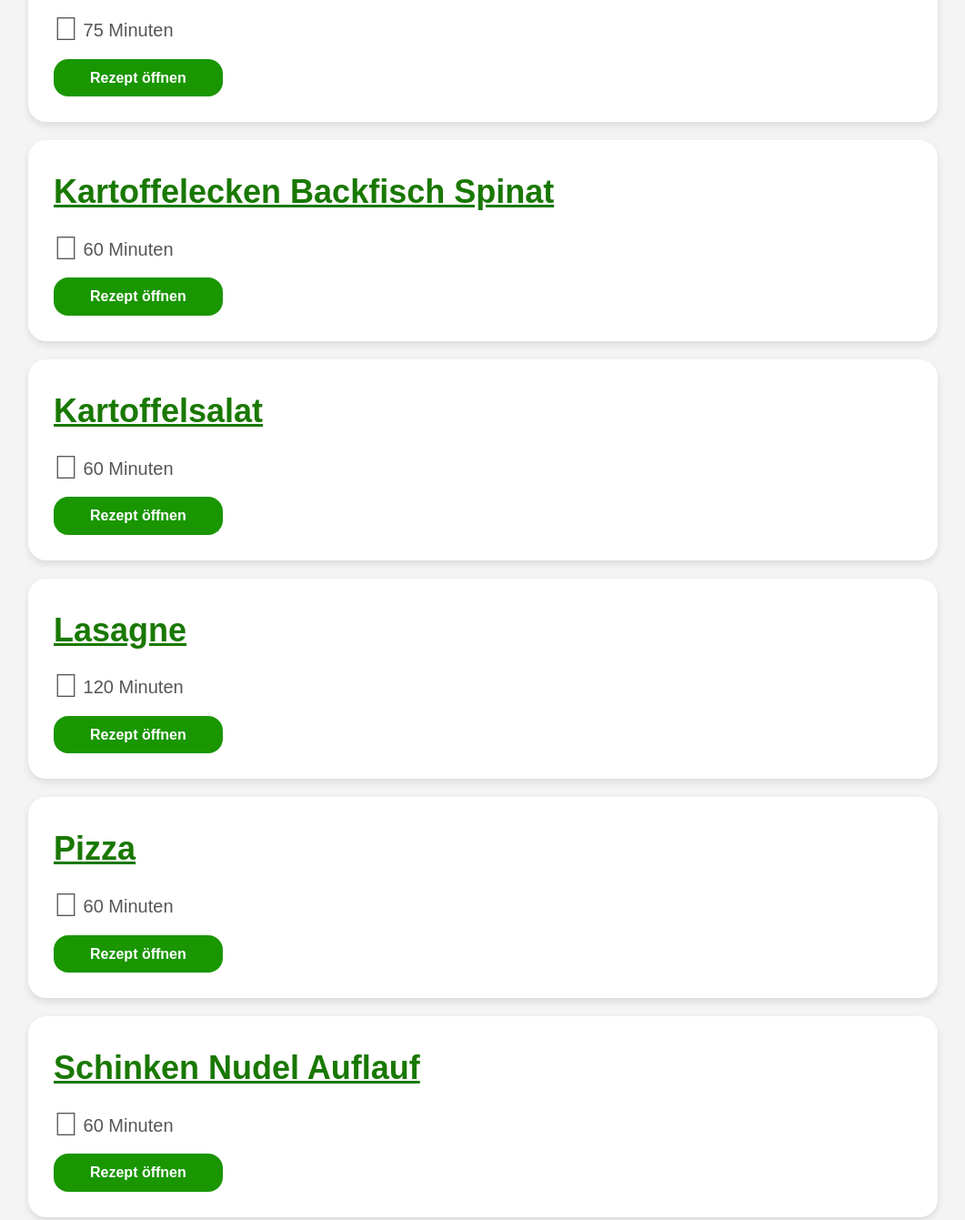
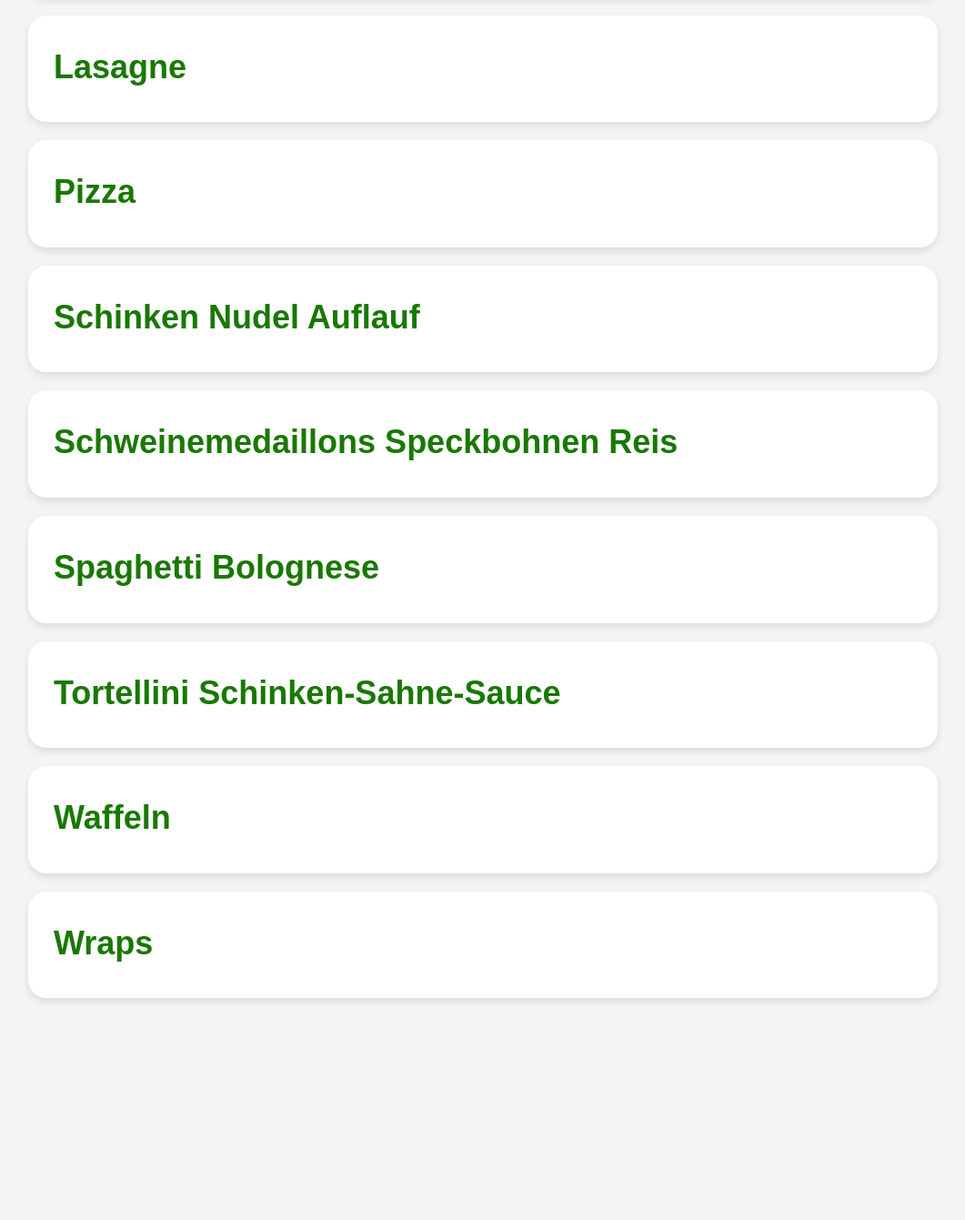
Before and after one commit to genussbox/genussbox.github.io, a plain HTML site: page index.html in a window 1280 px wide. Shown: the part 949-2290 px from the top of the page at 91% size, without its empty margins (109-1170 px from the left). After the commit the page ends 2126 px from the top, so only its background shows below. Drawn offline with Linux system fonts and the light colour scheme.

Commit message:
Add files via upload

```diff
--- a/index.html
+++ b/index.html
@@ -6,7 +6,6 @@
     <meta name="robots" content="noindex, nofollow">
     <title>Genussbox</title>
     <style>
-        /* Grundlegende Reset-Stile */
         * {
             margin: 0;
             padding: 0;
@@ -44,13 +43,11 @@
             margin: 20px auto;
         }
 
-        /* Rezept-Container */
         .recipe-list {
             display: block;
             padding: 20px 0;
         }
 
-        /* Rezeptkarten */
         .recipe-card {
             background-color: #fff;
             border: 8px solid rgba(0, 0, 0, 0);
@@ -60,6 +57,7 @@
             margin-bottom: 20px;
             text-align: left;
             transition: transform 0.3s ease, box-shadow 0.3s ease, border-radius 0.6s ease, background-color 0.6s ease, border-color 0.3s ease;
+            cursor: pointer;
         }
 
         .recipe-card:hover {
@@ -72,36 +70,9 @@
         .recipe-card h2 {
             font-size: 36px;
             font-weight: bold;
-            color: rgb(25, 120, 0); /* Verdantgrün in RGB */
+            color: rgb(25, 120, 0);
             margin-bottom: 4px;
-			text-decoration: underline;
-        }
-
-        .recipe-card p {
-            font-size: 20px;
-            color: #555;
-            margin-bottom: 4px;
-        }
-
-        /* Rezept-Button */
-        .recipe-button {
-            display: inline-block;
-            padding: 8px 40px;
-            background-color: rgb(25, 150, 0); /* Verdantgrün in RGB */
-            color: white;
-            text-decoration: none;
-            border-radius: 16px;
-            font-weight: bold;
-            transition: background-color 0.3s ease;
-        }
-
-        .recipe-button:hover {
-            background-color: rgb(50, 200, 0); /* Dunkleres Grün für Hover-Effekt */
-        }
-		.wingdings {
-            font-family: "Wingdings", sans-serif;
-			font-size: 36px;
-			vertical-align: -4px;
+            text-decoration: none; /* Keine Unterstreichung */
         }
     </style>
 </head>
@@ -112,75 +83,47 @@
 
     <main>
         <section class="recipe-list">
-			<div class="recipe-card">
+            <div class="recipe-card" onclick="window.open('Apfelpfannkuchen.pdf', '_blank')">
                 <h2>Apfelpfannkuchen</h2>
-                 <p><span class="wingdings"></span> 60 Minuten</p>
-                <a href="Apfelpfannkuchen.pdf" class="recipe-button" target="_blank">Rezept öffnen</a>
             </div>
-			<div class="recipe-card">
+            <div class="recipe-card" onclick="window.open('Blumenkohlauflauf.pdf', '_blank')">
                 <h2>Blumenkohlauflauf</h2>
-                 <p><span class="wingdings"></span> 60 Minuten</p>
-                <a href="Blumenkohlauflauf.pdf" class="recipe-button" target="_blank">Rezept öffnen</a>
             </div>
-			<div class="recipe-card">
+            <div class="recipe-card" onclick="window.open('Frikadellen_Erbsen_Reis.pdf', '_blank')">
                 <h2>Frikadellen Erbsen Reis</h2>
-                 <p><span class="wingdings"></span> 60 Minuten</p>
-                <a href="Frikadellen_Erbsen_Reis.pdf" class="recipe-button" target="_blank">Rezept öffnen</a>
             </div>
-			<div class="recipe-card">
+            <div class="recipe-card" onclick="window.open('Grünkohleintopf.pdf', '_blank')">
                 <h2>Grünkohleintopf</h2>
-                 <p><span class="wingdings"></span> 75 Minuten</p>
-                <a href="Grünkohleintopf.pdf" class="recipe-button" target="_blank">Rezept öffnen</a>
             </div>
-			<div class="recipe-card">
+            <div class="recipe-card" onclick="window.open('Kartoffelecken_Backfisch_Spinat.pdf', '_blank')">
                 <h2>Kartoffelecken Backfisch Spinat</h2>
-                 <p><span class="wingdings"></span> 60 Minuten</p>
-                <a href="Kartoffelecken_Backfisch_Spinat.pdf" class="recipe-button" target="_blank">Rezept öffnen</a>
             </div>
-			<div class="recipe-card">
+            <div class="recipe-card" onclick="window.open('Kartoffelsalat.pdf', '_blank')">
                 <h2>Kartoffelsalat</h2>
-                 <p><span class="wingdings"></span> 60 Minuten</p>
-                <a href="Kartoffelsalat.pdf" class="recipe-button" target="_blank">Rezept öffnen</a>
             </div>
-			<div class="recipe-card">
+            <div class="recipe-card" onclick="window.open('Lasagne.pdf', '_blank')">
                 <h2>Lasagne</h2>
-                 <p><span class="wingdings"></span> 120 Minuten</p>
-                <a href="Lasagne.pdf" class="recipe-button" target="_blank">Rezept öffnen</a>
             </div>
-			<div class="recipe-card">
+            <div class="recipe-card" onclick="window.open('Pizza.pdf', '_blank')">
                 <h2>Pizza</h2>
-                 <p><span class="wingdings"></span> 60 Minuten</p>
-                <a href="Pizza.pdf" class="recipe-button" target="_blank">Rezept öffnen</a>
             </div>
-			<div class="recipe-card">
+            <div class="recipe-card" onclick="window.open('Schinken_Nudel_Auflauf.pdf', '_blank')">
                 <h2>Schinken Nudel Auflauf</h2>
-                 <p><span class="wingdings"></span> 60 Minuten</p>
-                <a href="Schinken_Nudel_Auflauf.pdf" class="recipe-button" target="_blank">Rezept öffnen</a>
             </div>
-			<div class="recipe-card">
+            <div class="recipe-card" onclick="window.open('Schweinemedaillons_Speckbohnen_Reis.pdf', '_blank')">
                 <h2>Schweinemedaillons Speckbohnen Reis</h2>
-                 <p><span class="wingdings"></span> 60 Minuten</p>
-                <a href="Schweinemedaillons_Speckbohnen_Reis.pdf" class="recipe-button" target="_blank">Rezept öffnen</a>
             </div>
-            <div class="recipe-card">
+            <div class="recipe-card" onclick="window.open('Spaghetti_Bolognese.pdf', '_blank')">
                 <h2>Spaghetti Bolognese</h2>
-                <p><span class="wingdings"></span> 45 Minuten</p>
-                <a href="Spaghetti_Bolognese.pdf" class="recipe-button" target="_blank">Rezept öffnen</a>
             </div>
-			<div class="recipe-card">
+            <div class="recipe-card" onclick="window.open('Tortellini_Schinken-Sahne-Sauce.pdf', '_blank')">
                 <h2>Tortellini Schinken-Sahne-Sauce</h2>
-                 <p><span class="wingdings"></span> 45 Minuten</p>
-                <a href="Tortellini_Schinken-Sahne-Sauce.pdf" class="recipe-button" target="_blank">Rezept öffnen</a>
             </div>
-			<div class="recipe-card">
+            <div class="recipe-card" onclick="window.open('Waffeln.pdf', '_blank')">
                 <h2>Waffeln</h2>
-                 <p><span class="wingdings"></span> 40 Minuten</p>
-                <a href="Waffeln.pdf" class="recipe-button" target="_blank">Rezept öffnen</a>
             </div>
-			<div class="recipe-card">
+            <div class="recipe-card" onclick="window.open('Wraps.pdf', '_blank')">
                 <h2>Wraps</h2>
-                 <p><span class="wingdings"></span> 45 Minuten</p>
-                <a href="Wraps.pdf" class="recipe-button" target="_blank">Rezept öffnen</a>
             </div>
         </section>
     </main>
```
Also changed, not shown: 1 other file. Lines whose indentation alone changed are shown as unchanged.
